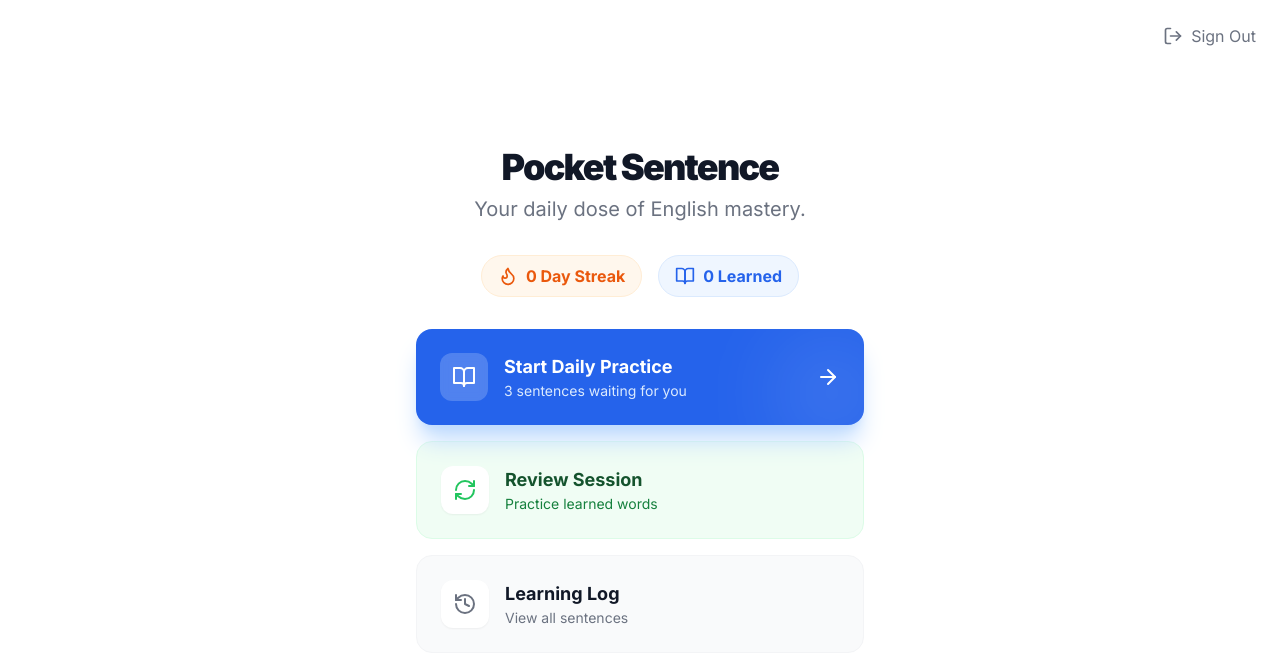
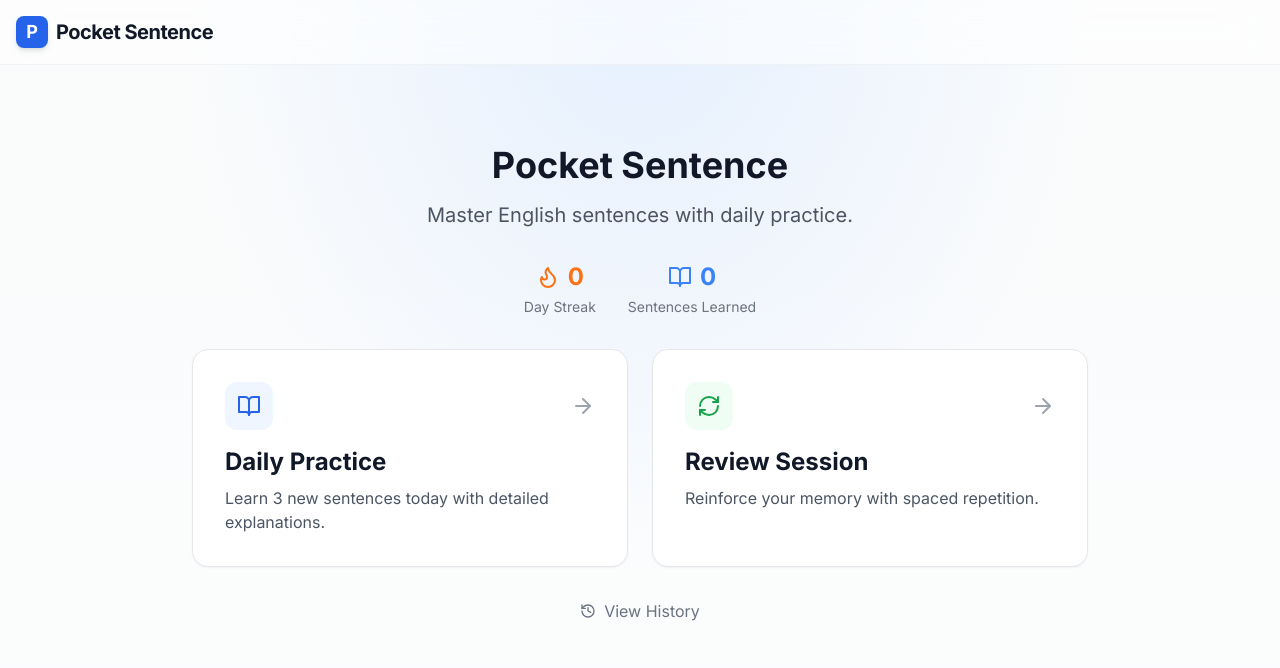
Before and after one commit to WeichunK/pocket-sentence, a Next.js app: page / in a window 1280 px wide. Shown: the top 668 px of the page. Built offline with nearby package versions, Linux system fonts and the light colour scheme; no server answers.

Commit message:
Feat: UI/UX improvements (Header, Gradients, Confetti, Dashboard)

```diff
--- a/package.json
+++ b/package.json
@@ -9,7 +9,9 @@
     "lint": "eslint"
   },
   "dependencies": {
+    "@types/canvas-confetti": "^1.9.0",
     "better-sqlite3": "^11.0.0",
+    "canvas-confetti": "^1.9.4",
     "clsx": "^2.1.1",
     "framer-motion": "^11.0.0",
     "lucide-react": "^0.344.0",
--- a/src/app/layout.tsx
+++ b/src/app/layout.tsx
@@ -1,12 +1,14 @@
 import type { Metadata } from "next";
 import { Inter } from "next/font/google";
 import "./globals.css";
+import Providers from "@/components/providers/Providers";
+import Header from "@/components/layout/Header";
 
 const inter = Inter({ subsets: ["latin"] });
 
 export const metadata: Metadata = {
   title: "Pocket Sentence",
-  description: "Master English sentences daily",
+  description: "Master English sentences with daily practice.",
 };
 
 export default function RootLayout({
@@ -16,10 +18,14 @@
 }>) {
   return (
     <html lang="en">
-      <body
-        className={`${inter.className} antialiased`}
-      >
-        {children}
+      <body className={`${inter.className} bg-gray-50 min-h-screen flex flex-col`}>
+        <Providers>
+          <div className="fixed inset-0 -z-10 bg-[radial-gradient(ellipse_at_top,_var(--tw-gradient-stops))] from-blue-100 via-gray-50 to-gray-50 opacity-70 pointer-events-none" />
+          <Header />
+          <main className="flex-1 container mx-auto px-4 py-8">
+            {children}
+          </main>
+        </Providers>
       </body>
     </html>
   );
--- a/src/app/page.tsx
+++ b/src/app/page.tsx
@@ -6,97 +6,69 @@
 import { signOut } from 'next-auth/react';
 
 export default function Home() {
-  const [stats, setStats] = useState({ streak: 0, totalLearned: 0 });
-  const [loading, setLoading] = useState(true);
+  const [stats, setStats] = useState<{ streak: number; totalLearned: number } | null>(null);
 
   useEffect(() => {
-    async function fetchStats() {
-      try {
-        const res = await fetch('/api/user-stats'); // No userId param needed now
-        if (res.ok) {
-          const data = await res.json();
-          setStats(data);
-        }
-      } catch (error) {
-        console.error('Failed to fetch stats', error);
-      } finally {
-        setLoading(false);
-      }
-    }
-    fetchStats();
+    fetch('/api/user-stats')
+      .then(res => res.json())
+      .then(data => setStats(data))
+      .catch(err => console.error('Failed to load stats', err));
   }, []);
 
   return (
-    <div className="min-h-screen bg-white flex flex-col items-center justify-center p-6 relative">
-      <button
-        onClick={() => signOut()}
-        className="absolute top-6 right-6 flex items-center text-gray-500 hover:text-red-600 transition-colors"
-      >
-        <LogOut size={20} className="mr-2" /> Sign Out
-      </button>
+    <div className="max-w-4xl mx-auto space-y-8 py-12">
+      <div className="text-center space-y-4">
+        <h1 className="text-4xl font-bold text-gray-900">Pocket Sentence</h1>
+        <p className="text-xl text-gray-600">Master English sentences with daily practice.</p>
 
-      <div className="max-w-md w-full text-center space-y-8">
-        <div className="space-y-2">
-          <h1 className="text-4xl font-black text-gray-900 tracking-tighter">Pocket Sentence</h1>
-          <p className="text-xl text-gray-500">Your daily dose of English mastery.</p>
+        {/* Stats Summary */}
+        <div className="flex justify-center gap-8 pt-4">
+          <div className="flex flex-col items-center">
+            <div className="flex items-center gap-2 text-orange-500 mb-1">
+              <Flame size={24} />
+              <span className="text-2xl font-bold">{stats?.streak || 0}</span>
             </div>
-
-        {/* Streak Display */}
-        <div className="flex justify-center gap-4">
-          <div className="flex items-center gap-2 px-4 py-2 bg-orange-50 text-orange-600 rounded-full font-bold border border-orange-100">
-            <Flame size={20} className={stats.streak > 0 ? "fill-orange-500 animate-pulse" : ""} />
-            <span>{stats.streak} Day Streak</span>
+            <span className="text-sm text-gray-500">Day Streak</span>
           </div>
-          <div className="flex items-center gap-2 px-4 py-2 bg-blue-50 text-blue-600 rounded-full font-bold border border-blue-100">
-            <BookOpen size={20} />
-            <span>{stats.totalLearned} Learned</span>
+          <div className="flex flex-col items-center">
+            <div className="flex items-center gap-2 text-blue-500 mb-1">
+              <BookOpen size={24} />
+              <span className="text-2xl font-bold">{stats?.totalLearned || 0}</span>
+            </div>
+            <span className="text-sm text-gray-500">Sentences Learned</span>
+          </div>
         </div>
       </div>
 
-        <div className="grid gap-4">
-          <Link
-            href="/practice"
-            className="group relative flex items-center justify-between p-6 bg-blue-600 text-white rounded-2xl hover:bg-blue-700 transition-all shadow-xl shadow-blue-200 overflow-hidden"
-          >
-            <div className="relative z-10 flex items-center gap-4">
-              <div className="p-3 bg-white/20 rounded-xl backdrop-blur-sm">
+      <div className="grid md:grid-cols-2 gap-6">
+        <Link href="/practice" className="group block p-8 bg-white rounded-2xl shadow-sm border border-gray-200 hover:shadow-md transition-all hover:-translate-y-1">
+          <div className="flex items-center justify-between mb-4">
+            <div className="p-3 bg-blue-50 rounded-xl text-blue-600">
               <BookOpen size={24} />
             </div>
-              <div className="text-left">
-                <h3 className="text-lg font-bold">Start Daily Practice</h3>
-                <p className="text-blue-100 text-sm">3 sentences waiting for you</p>
+            <ArrowRight className="text-gray-400 group-hover:text-blue-600 transition-colors" />
           </div>
-            </div>
-            <ArrowRight className="relative z-10 group-hover:translate-x-1 transition-transform" />
-
-            {/* Decorative circle */}
-            <div className="absolute -right-8 -bottom-8 w-32 h-32 bg-white/10 rounded-full blur-2xl" />
+          <h2 className="text-2xl font-bold text-gray-900 mb-2">Daily Practice</h2>
+          <p className="text-gray-600">Learn 3 new sentences today with detailed explanations.</p>
         </Link>
 
-          <Link href="/review" className="flex items-center justify-between p-6 bg-green-50 text-green-900 rounded-2xl hover:bg-green-100 transition-colors border border-green-100">
-            <div className="flex items-center gap-4">
-              <div className="p-3 bg-white rounded-xl shadow-sm text-green-500">
+        <Link href="/review" className="group block p-8 bg-white rounded-2xl shadow-sm border border-gray-200 hover:shadow-md transition-all hover:-translate-y-1">
+          <div className="flex items-center justify-between mb-4">
+            <div className="p-3 bg-green-50 rounded-xl text-green-600">
               <RefreshCw size={24} />
             </div>
-              <div className="text-left">
-                <h3 className="text-lg font-bold">Review Session</h3>
-                <p className="text-green-700 text-sm">Practice learned words</p>
+            <ArrowRight className="text-gray-400 group-hover:text-green-600 transition-colors" />
           </div>
-            </div>
-          </Link>
-
-          <Link href="/history" className="flex items-center justify-between p-6 bg-gray-50 text-gray-900 rounded-2xl hover:bg-gray-100 transition-colors border border-gray-100">
-            <div className="flex items-center gap-4">
-              <div className="p-3 bg-white rounded-xl shadow-sm text-gray-500">
-                <History size={24} />
-              </div>
-              <div className="text-left">
-                <h3 className="text-lg font-bold">Learning Log</h3>
-                <p className="text-gray-500 text-sm">View all sentences</p>
-              </div>
-            </div>
+          <h2 className="text-2xl font-bold text-gray-900 mb-2">Review Session</h2>
+          <p className="text-gray-600">Reinforce your memory with spaced repetition.</p>
         </Link>
       </div>
+
+      <div className="flex justify-center gap-4">
+        <Link href="/history" className="inline-flex items-center text-gray-500 hover:text-gray-900 transition-colors">
+          <History size={16} className="mr-2" />
+          View History
+        </Link>
       </div>
     </div>
   );
--- /dev/null
+++ b/src/components/layout/Header.tsx
@@ -0,0 +1,45 @@
+'use client';
+
+import Link from 'next/link';
+import { usePathname } from 'next/navigation';
+import { LogOut, User } from 'lucide-react';
+import { signOut, useSession } from 'next-auth/react';
+
+export default function Header() {
+    const pathname = usePathname();
+    const { data: session } = useSession();
+    const isLoginPage = pathname === '/login';
+
+    if (isLoginPage) return null;
+
+    return (
+        <header className="sticky top-0 z-50 w-full border-b border-gray-200/50 bg-white/60 backdrop-blur-xl transition-all">
+            <div className="container mx-auto px-4 h-16 flex items-center justify-between">
+                <Link href="/" className="flex items-center gap-2 group">
+                    <div className="w-8 h-8 bg-blue-600 rounded-lg flex items-center justify-center text-white font-bold text-lg shadow-md group-hover:scale-105 transition-transform">
+                        P
+                    </div>
+                    <span className="font-bold text-xl text-gray-900 tracking-tight group-hover:text-blue-600 transition-colors">
+                        Pocket Sentence
+                    </span>
+                </Link>
+
+                {session?.user && (
+                    <div className="flex items-center gap-4">
+                        <div className="hidden md:flex items-center gap-2 text-sm font-medium text-gray-600 bg-gray-100/50 px-3 py-1.5 rounded-full">
+                            <User size={16} />
+                            <span>{session.user.name || session.user.id}</span>
+                        </div>
+                        <button
+                            onClick={() => signOut()}
+                            className="p-2 text-gray-500 hover:text-red-600 hover:bg-red-50 rounded-full transition-all"
+                            title="Sign Out"
+                        >
+                            <LogOut size={20} />
+                        </button>
+                    </div>
+                )}
+            </div>
+        </header>
+    );
+}
--- /dev/null
+++ b/src/components/providers/Providers.tsx
@@ -0,0 +1,11 @@
+'use client';
+
+import { SessionProvider } from "next-auth/react";
+
+export default function Providers({ children }: { children: React.ReactNode }) {
+    return (
+        <SessionProvider>
+            {children}
+        </SessionProvider>
+    );
+}
```
Also changed, not shown: src/components/features/practice/InteractivePractice.tsx (+115 -141 lines), 2 other files (tests, documents, lock files or other folders). Lines whose indentation alone changed are shown as unchanged.
